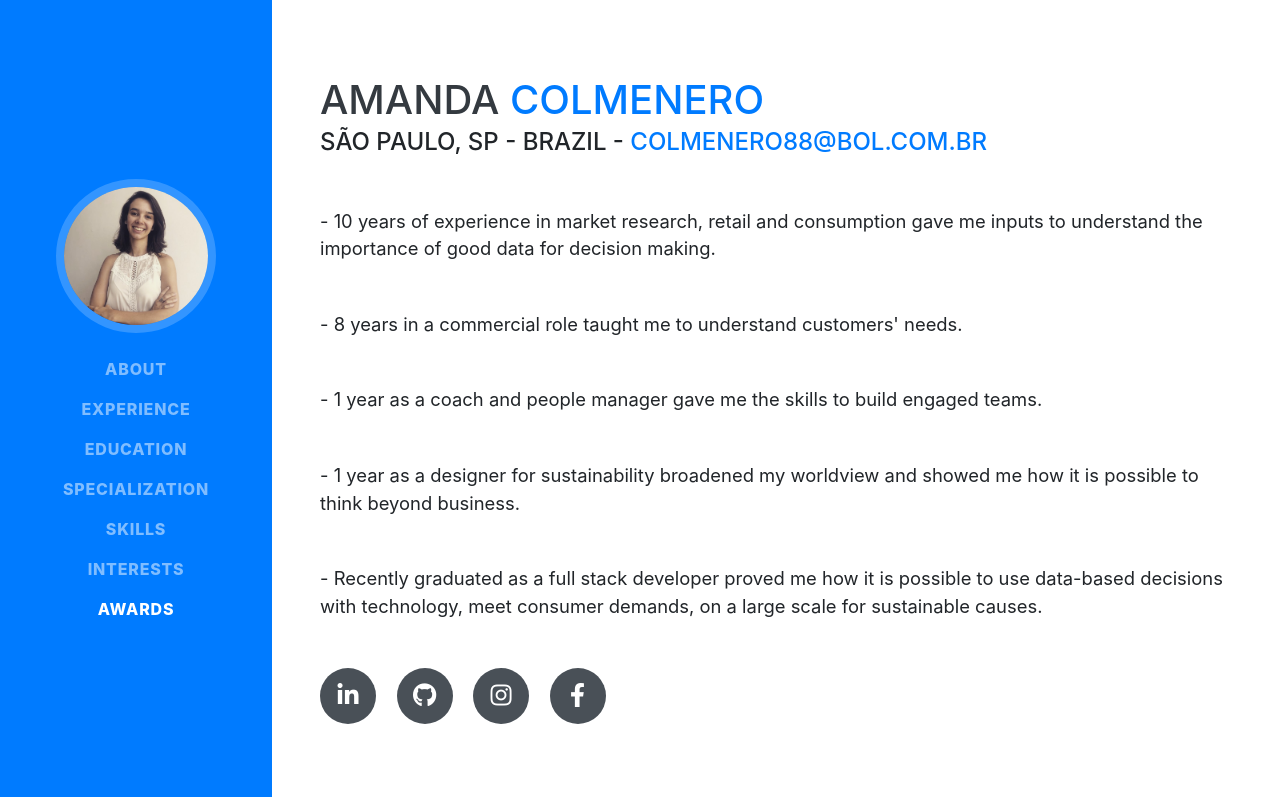
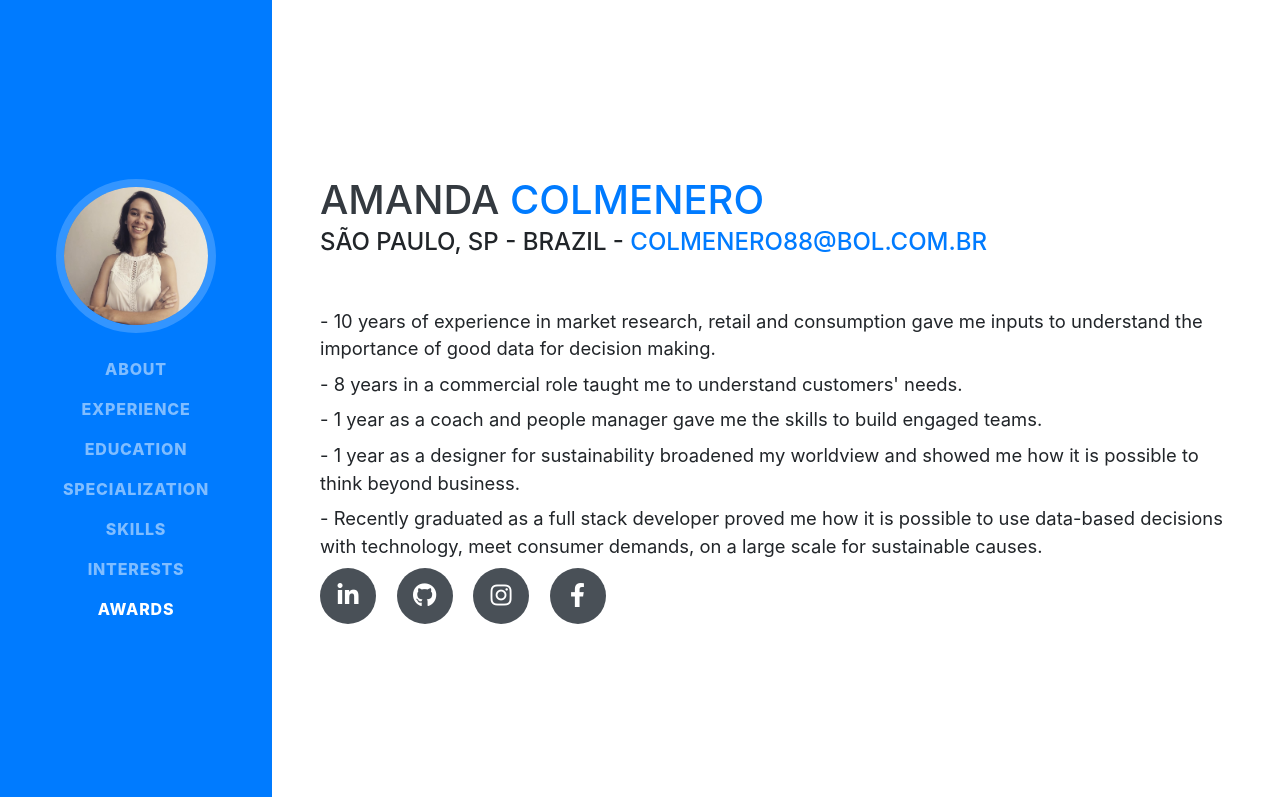
Before and after one commit to amandacol/resume, a website with bundled scripts: page index.html in a window 1280 px wide. Shown: the top 797 px of the page. Built offline with nearby package versions, Linux system fonts and the light colour scheme; a web font is replaced by a local one.

```diff
--- a/index.html
+++ b/index.html
@@ -73,11 +73,11 @@
         <div class="subheading mb-5">São Paulo, SP - Brazil -
           <a href="mailto:name@email.com">colmenero88@bol.com.br</a>
         </div>
-        <p class="lead mb-5">- 10 years of experience in market research, retail and consumption gave me inputs to understand the importance of good data for decision making.</p>
-        <p class="lead mb-5">- 8 years in a commercial role taught me to understand customers' needs.</p>
-        <p class="lead mb-5">- 1 year as a coach and people manager gave me the skills to build engaged teams.</p>
-        <p class="lead mb-5">- 1 year as a designer for sustainability broadened my worldview and showed me how it is possible to think beyond business.</p>
-        <p class="lead mb-5">- Recently graduated as a full stack developer proved me how it is possible to use data-based decisions with technology, meet consumer demands, on a large scale for sustainable causes.</p>
+        <p class="lead mb-2">- 10 years of experience in market research, retail and consumption gave me inputs to understand the importance of good data for decision making.</p>
+        <p class="lead mb-2">- 8 years in a commercial role taught me to understand customers' needs.</p>
+        <p class="lead mb-2">- 1 year as a coach and people manager gave me the skills to build engaged teams.</p>
+        <p class="lead mb-2">- 1 year as a designer for sustainability broadened my worldview and showed me how it is possible to think beyond business.</p>
+        <p class="lead mb-2">- Recently graduated as a full stack developer proved me how it is possible to use data-based decisions with technology, meet consumer demands, on a large scale for sustainable causes.</p>
         <div class="social-icons">
           <a href="https://www.linkedin.com/in/amanda-colmenero-bezerra-1a596517/">
             <i class="fab fa-linkedin-in"></i>
```
